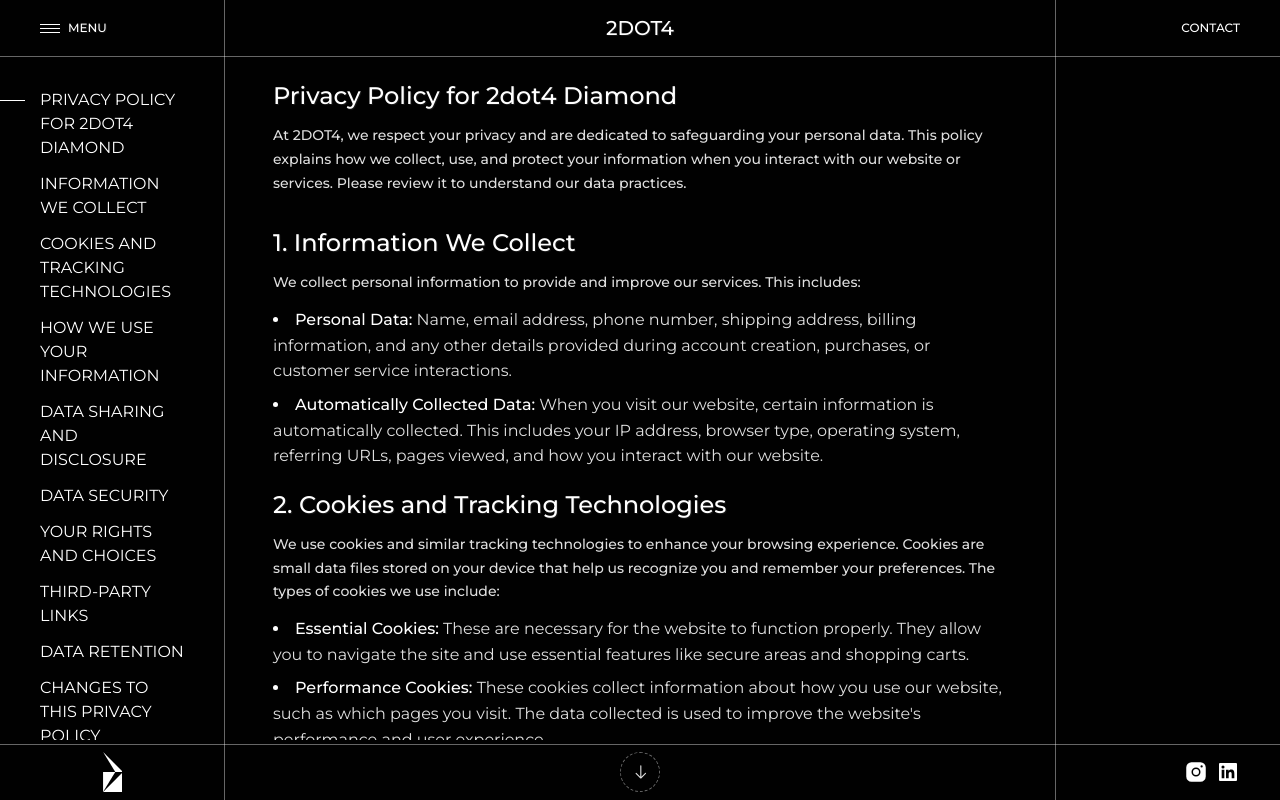
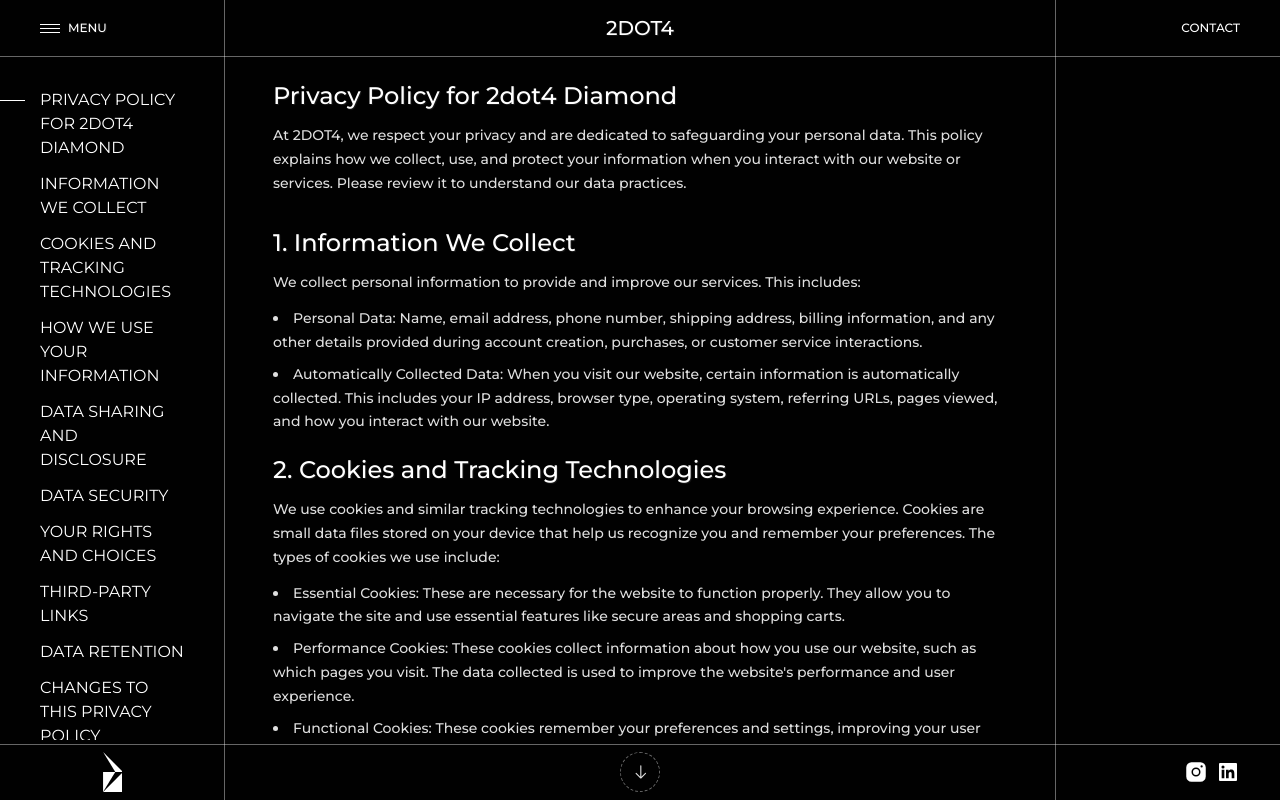
Before and after one commit to Akila-dev/2dot4, a React (Vite) app: page /privacy in a window 1280 px wide. Built offline with nearby package versions, Linux system fonts and the light colour scheme.

Commit message:
corrections

```diff
--- a/src/index.css
+++ b/src/index.css
@@ -46,7 +46,8 @@
 	@apply text-xl font-medium;
 }
 
-p {
+p,
+li {
 	@apply text-[--grey] text-xs md:text-sm !leading-[170%] font-medium;
 }
 b {
--- a/src/pages/PrivacyPolicy.jsx
+++ b/src/pages/PrivacyPolicy.jsx
@@ -143,7 +143,7 @@
 						{/* Side Nav space */}
 						<div className="w-full h-full flex flex-col gap-3 ">
 							{PRIVACY_POLICY.map((item, i) => (
-								<div className=" relative w-full group">
+								<div key={i} className=" relative w-full group">
 									<a
 										href={'#' + item.title.replaceAll(' ', '')}
 										key={i}
```
